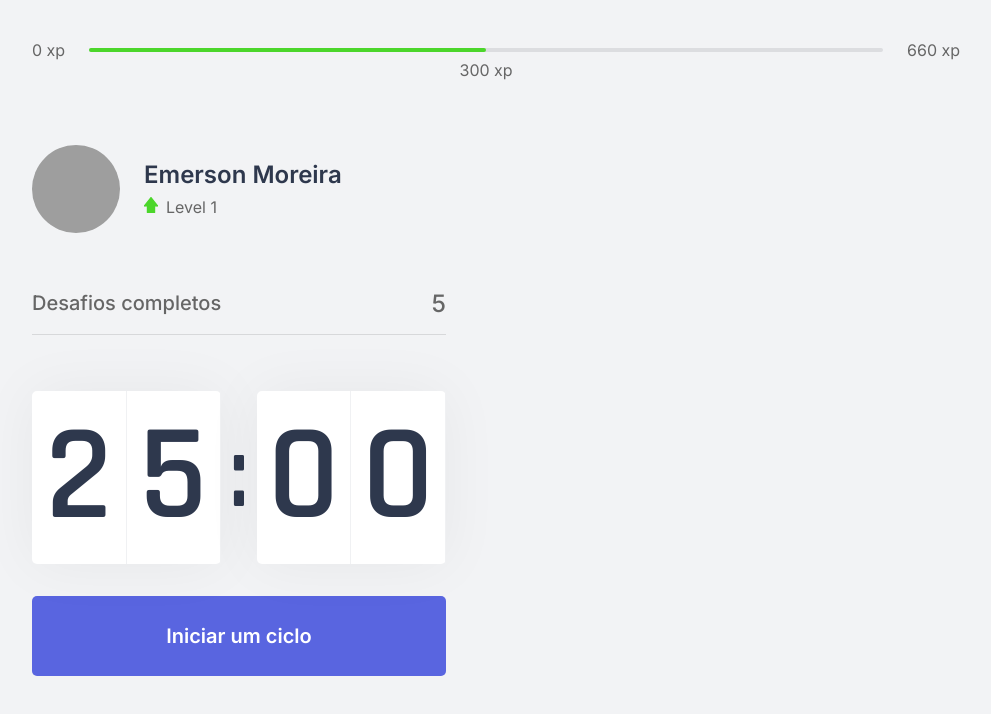
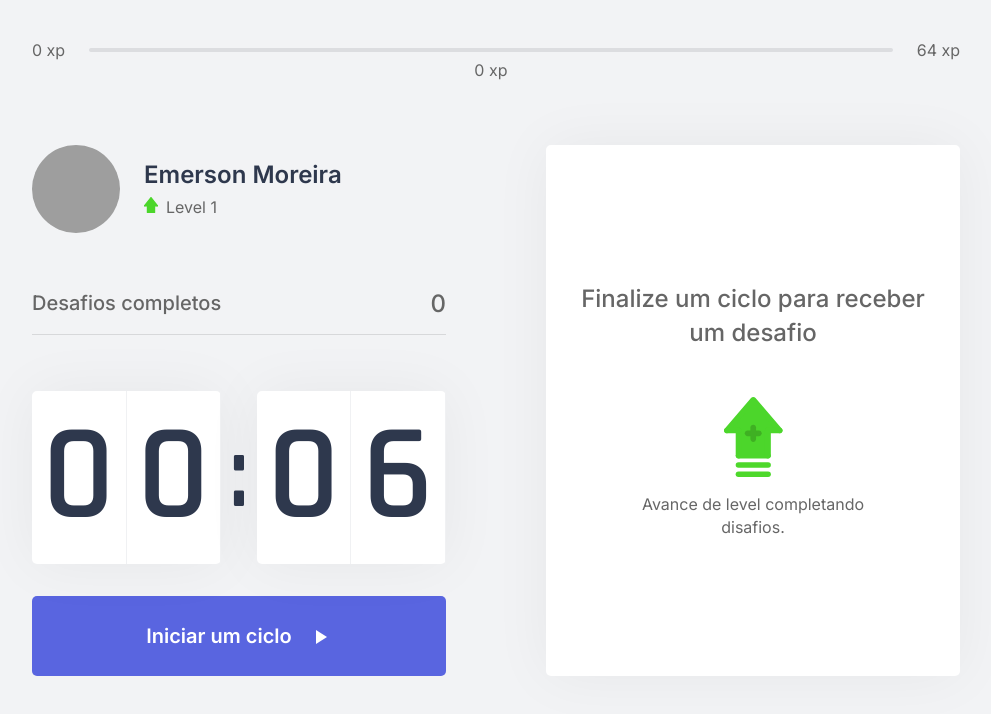
Before and after one commit to eemr3/game-move-it, a Next.js app: page / in a window 1280 px wide. Shown: the top 714 px of the page, without its empty margins (144-1135 px from the left). Built offline with nearby package versions, Linux system fonts and the light colour scheme; grey boxes are pictures that could not be loaded.

Commit message:
feature: progresso, reset, desafios

```diff
--- /dev/null
+++ b/challenges.json
@@ -0,0 +1,62 @@
+[
+  {
+    "type": "body",
+    "description": "Estique um de seus braços com a palma da mão virada para frente e puxe os dedos para cima por 10 segundos por mão.",
+    "amount": 80
+  },
+  {
+    "type": "body",
+    "description": "Estique seu braço contra o peito e puxe-o utilizando o outro braço por 10 segundos por braço.",
+    "amount": 60
+  },
+  {
+    "type": "body",
+    "description": "Puxe seu pescoço com a ajuda da mão para a direita e para a esquerda, permanecendo na posição por alguns segundos.",
+    "amount": 70
+  },
+  {
+    "type": "body",
+    "description": "Com as duas mãos na parte de trás da cabeça, leve-a para baixo, alongando a parte de trás da região.",
+    "amount": 60
+  },
+  {
+    "type": "body",
+    "description": "Cruze as pernas e desça com as mãos esticadas em direção ao chão. Repita o movimento com a outra perna na frente.",
+    "amount": 100
+  },
+  {
+    "type": "body",
+    "description": "Sentado, abra as pernas e tente encostar as palmas das mãos no chão, repita 3 vezes por 5 segundos.",
+    "amount": 80
+  },
+  {
+    "type": "body",
+    "description": "Puxe o joelho de encontro ao peito e segure, troque de perna após 10 segundos.",
+    "amount": 50
+  },
+  {
+    "type": "body",
+    "description": "Sentado, cruze uma perna e incline seu tronco à frente, troque de perna após 10 segundos.",
+    "amount": 80
+  },
+  {
+    "type": "eye",
+    "description": "Sentado, feche os olhos e cubra-os com as palmas da mão durante 2 minutos, depois abra normalmente.",
+    "amount": 90
+  },
+  {
+    "type": "eye",
+    "description": "Em algum ambiente aberto, olhe o mais longe que puder em quatro direções por 3s, mexa apenas os olhos. Repita 3 vezes.",
+    "amount": 140
+  },
+  {
+    "type": "eye",
+    "description": "Usando os polegares, massage a área abaixo das sobrancelhas em movimentos circulares por 15 segundos.",
+    "amount": 70
+  },
+  {
+    "type": "body",
+    "description": "Em pé, gire a cintura o máximo que puder para a esquerda, segure por cinco segundos. Repita para a direita.",
+    "amount": 90
+  }
+]
--- /dev/null
+++ b/src/components/ChallengeBox.tsx
@@ -0,0 +1,45 @@
+import { useContext } from "react";
+import { ChallengesContext } from "../contexts/ChallengesContext";
+import styles from "../styles/components/ChallengeBox.module.css";
+
+export function ChallengeBox() {
+  const { activeChallenge, resetChallenges } = useContext(ChallengesContext);
+
+  return (
+    <div className={styles.challengeBoxContainer}>
+      {activeChallenge ? (
+        <div className={styles.challengeActive}>
+          <header>{activeChallenge.amount} xp</header>
+          <main>
+            <img
+              src={`icons/${activeChallenge.type}.svg`}
+              alt={activeChallenge.type}
+            />
+            <strong>Exercite-se</strong>
+            <p>{activeChallenge.description}</p>
+          </main>
+          <footer>
+            <button
+              onClick={resetChallenges}
+              type="button"
+              className={styles.challengeFailedButton}
+            >
+              Falhei
+            </button>
+            <button type="button" className={styles.challengeSucceededButton}>
+              Completei
+            </button>
+          </footer>
+        </div>
+      ) : (
+        <div className={styles.challengeNotActive}>
+          <strong>Finalize um ciclo para receber um desafio</strong>
+          <p>
+            <img src="icons/level-up.svg" alt="Level Up" />
+            Avance de level completando disafios.
+          </p>
+        </div>
+      )}
+    </div>
+  );
+}
--- a/src/components/CompletedChallenges.tsx
+++ b/src/components/CompletedChallenges.tsx
@@ -1,10 +1,13 @@
+import { useContext } from "react";
+import { ChallengesContext } from "../contexts/ChallengesContext";
 import styles from "../styles/components/CompletedChallendes.module.css";
 
 export function CompletedChallendes() {
+  const { challengesCompleted } = useContext(ChallengesContext);
   return (
     <div className={styles.completedChallendesContainer}>
       <span>Desafios completos</span>
-      <span>5</span>
+      <span>{challengesCompleted}</span>
     </div>
   );
 }
--- a/src/components/Countdown.tsx
+++ b/src/components/Countdown.tsx
@@ -1,11 +1,15 @@
-import { useEffect, useState } from "react";
+import { useContext, useEffect, useState } from "react";
+import { ChallengesContext } from "../contexts/ChallengesContext";
 import styles from "../styles/components/Countdown.module.css";
 
 let countdownTime: NodeJS.Timeout;
 
 export function Countdown() {
-  const [time, setTime] = useState(25 * 60);
+  const [time, setTime] = useState(0.1 * 60);
   const [isActive, setIsActive] = useState(false);
+  const [hasFinished, setHasFinished] = useState(false);
+
+  const { startNewChallenges } = useContext(ChallengesContext);
 
   const minutes = Math.floor(time / 60);
 
@@ -21,7 +25,7 @@
   function resetCountdown() {
     setIsActive(false);
     clearTimeout(countdownTime);
-    setTime(25 * 60);
+    setTime(0.1 * 60);
   }
 
   useEffect(() => {
@@ -29,6 +33,10 @@
       countdownTime = setTimeout(() => {
         setTime(time - 1);
       }, 1000);
+    } else if (isActive && time === 0) {
+      setHasFinished(true);
+      setIsActive(false);
+      startNewChallenges();
     }
   }, [isActive, time]);
 
@@ -46,6 +54,13 @@
         </div>
       </div>
 
+      {hasFinished ? (
+        <button disabled className={styles.countdownButton}>
+          Ciclo finalizado
+          <img src="icons/finished.svg" alt="Finalizado" />
+        </button>
+      ) : (
+        <>
           {isActive ? (
             <button
               onClick={resetCountdown}
@@ -53,6 +68,7 @@
               className={`${styles.countdownButton} ${styles.countdownButtonActive}`}
             >
               Abandonar ciclo
+              <span>&times;</span>
             </button>
           ) : (
             <button
@@ -61,7 +77,10 @@
               className={styles.countdownButton}
             >
               Iniciar um ciclo
+              <img src="icons/start.svg" alt="Iniciar" />
             </button>
+          )}
+        </>
       )}
     </div>
   );
--- a/src/components/ExperienceBar.tsx
+++ b/src/components/ExperienceBar.tsx
@@ -1,16 +1,25 @@
+import { useContext } from "react";
+import { ChallengesContext } from "../contexts/ChallengesContext";
 import styles from "../styles/components/ExperienceBar.module.css";
 
 export function ExperienceBar() {
+  const { currentExperience, experienceToNextLevel } = useContext(
+    ChallengesContext
+  );
+
+  const percentToNextLevel =
+    Math.round(currentExperience * 100) / experienceToNextLevel;
+
   return (
     <header className={styles.experienceBar}>
       <span>0 xp</span>
       <div>
-        <div style={{ width: "50%" }} />
+        <div style={{ width: `${percentToNextLevel}%` }} />
         <span className={styles.currentExperience} style={{ left: "50%" }}>
-          300 xp
+          {currentExperience} xp
         </span>
       </div>
-      <span>660 xp</span>
+      <span>{experienceToNextLevel} xp</span>
     </header>
   );
 }
--- /dev/null
+++ b/src/contexts/ChallengesContext.tsx
@@ -0,0 +1,65 @@
+import { createContext, ReactNode, useState } from "react";
+
+import challenges from "../../challenges.json";
+
+interface Challenge {
+  type: "body" | "eye";
+  description: string;
+  amount: number;
+}
+interface ChallengesContextData {
+  level: number;
+  currentExperience: number;
+  challengesCompleted: number;
+  activeChallenge: Challenge;
+  experienceToNextLevel: number;
+  levelUp: () => void;
+  startNewChallenges: () => void;
+  resetChallenges: () => void;
+}
+
+interface ChallengesProviderProps {
+  children: ReactNode;
+}
+
+export const ChallengesContext = createContext({} as ChallengesContextData);
+
+export function ChallengesProvider({ children }: ChallengesProviderProps) {
+  const [level, setLevel] = useState(1);
+  const [currentExperience, setCurrentExperience] = useState(0);
+  const [challengesCompleted, setChallengesComplited] = useState(0);
+  const [activeChallenge, setActiveChallenge] = useState(null);
+
+  const experienceToNextLevel = Math.pow((level + 1) * 4, 2);
+  function levelUp() {
+    setLevel(level + 1);
+  }
+
+  function startNewChallenges() {
+    const randomChallengeIndex = Math.floor(Math.random() * challenges.length);
+    const challenge = challenges[randomChallengeIndex];
+
+    setActiveChallenge(challenge);
+  }
+
+  function resetChallenges() {
+    setActiveChallenge(null);
+  }
+
+  return (
+    <ChallengesContext.Provider
+      value={{
+        level,
+        currentExperience,
+        challengesCompleted,
+        levelUp,
+        startNewChallenges,
+        activeChallenge,
+        resetChallenges,
+        experienceToNextLevel,
+      }}
+    >
+      {children}
+    </ChallengesContext.Provider>
+  );
+}
--- a/src/pages/_app.tsx
+++ b/src/pages/_app.tsx
@@ -1,6 +1,14 @@
+import { useState } from "react";
+import { ChallengesProvider } from "../contexts/ChallengesContext";
+
 import "../styles/global.css";
+
 function MyApp({ Component, pageProps }) {
-  return <Component {...pageProps} />;
+  return (
+    <ChallengesProvider>
+      <Component {...pageProps} />
+    </ChallengesProvider>
+  );
 }
 
 export default MyApp;
--- a/src/pages/index.tsx
+++ b/src/pages/index.tsx
@@ -1,8 +1,10 @@
+import Head from "next/head";
+
 import { CompletedChallendes } from "../components/CompletedChallenges";
 import { Countdown } from "../components/Countdown";
 import { ExperienceBar } from "../components/ExperienceBar";
 import { Profile } from "../components/Profile";
-import Head from "next/head";
+import { ChallengeBox } from "../components/ChallengeBox";
 
 import styles from "../styles/pages/Home.module.css";
 
@@ -19,7 +21,9 @@
           <CompletedChallendes />
           <Countdown />
         </div>
-        <div></div>
+        <div>
+          <ChallengeBox />
+        </div>
       </section>
     </div>
   );
--- /dev/null
+++ b/src/styles/components/ChallengeBox.module.css
@@ -0,0 +1,104 @@
+.challengeBoxContainer {
+  height: 100%;
+  background-color: var(--white);
+  border-radius: 5px;
+  box-shadow: 0 0 60px rgba(0, 0, 0, 0.05);
+  padding: 1.5rem 2rem;
+
+  display: flex;
+  flex-direction: column;
+  align-items: center;
+  justify-content: center;
+
+  text-align: center;
+}
+
+.challengeNotActive {
+  display: flex;
+  flex-direction: column;
+  align-items: center;
+}
+
+.challengeNotActive strong {
+  font-size: 1.5rem;
+  font-weight: 500;
+  line-height: 1.4;
+}
+
+.challengeNotActive p {
+  display: flex;
+  flex-direction: column;
+  align-items: center;
+  line-height: 1.4;
+  max-width: 70%;
+  margin-top: 3rem;
+}
+
+.challengeNotActive p img {
+  margin-bottom: 1rem;
+}
+
+.challengeActive {
+  height: 100%;
+  display: flex;
+  flex-direction: column;
+}
+
+.challengeActive header {
+  color: var(--blue);
+  font-weight: 600;
+  font-size: 1.25rem;
+  padding: 0 2rem 1.5rem;
+  border-bottom: 1px solid var(--gray-line);
+}
+
+.challengeActive main {
+  flex: 1;
+  display: flex;
+  flex-direction: column;
+  align-items: center;
+  justify-content: center;
+}
+
+.challengeActive main strong {
+  font-size: 2rem;
+  font-weight: 600;
+  color: var(--title);
+  margin: 1.5rem 0 1rem;
+}
+
+.challengeActive main strong p {
+  line-height: 1.5;
+}
+
+.challengeActive footer {
+  display: grid;
+  grid-template-columns: 1fr 1fr;
+  gap: 1rem;
+}
+
+.challengeActive footer button {
+  height: 3rem;
+  display: flex;
+  align-items: center;
+  justify-content: center;
+  border: 0;
+  border-radius: 5px;
+  color: var(--white);
+  font-size: 1rem;
+  font-weight: 600;
+
+  transition: filter 0.2s;
+}
+
+.challengeActive footer button.challengeFailedButton {
+  background-color: var(--red);
+}
+
+.challengeActive footer button.challengeSucceededButton {
+  background-color: var(--green);
+}
+
+.challengeActive footer button:hover {
+  filter: brightness(0.9);
+}
--- a/src/styles/components/Countdown.module.css
+++ b/src/styles/components/Countdown.module.css
@@ -59,7 +59,11 @@
   transition: background-color 0.2s;
 }
 
-.countdownButton:hover {
+.countdownButton > img {
+  margin-left: 1rem;
+  margin-top: 0.2rem;
+}
+.countdownButton:hover:not(:disabled) {
   background-color: var(--blue-dark);
 }
 
@@ -69,7 +73,29 @@
   transition: background-color 0.3s;
 }
 
-.countdownButtonActive:hover {
+.countdownButtonActive span {
+  font-weight: 400;
+  color: var(--title);
+  font-size: 2rem;
+  margin-left: 1rem;
+  margin-top: -0.2rem;
+}
+
+.countdownButtonActive:hover:not(:disabled) {
   background-color: var(--red);
   color: var(--white);
 }
+.countdownButtonActive:hover:not(:disabled) span {
+  color: var(--white);
+}
+
+.countdownButton:disabled {
+  background-color: var(--white);
+  color: var(--text);
+  cursor: not-allowed;
+  border-bottom: 4px solid var(--green);
+}
+
+.countdownButton:disabled > img {
+  margin-left: 1rem;
+}
```
Also changed, not shown: public/icons/finished.svg (added), public/icons/start.svg (added). Lines whose indentation alone changed are shown as unchanged.
